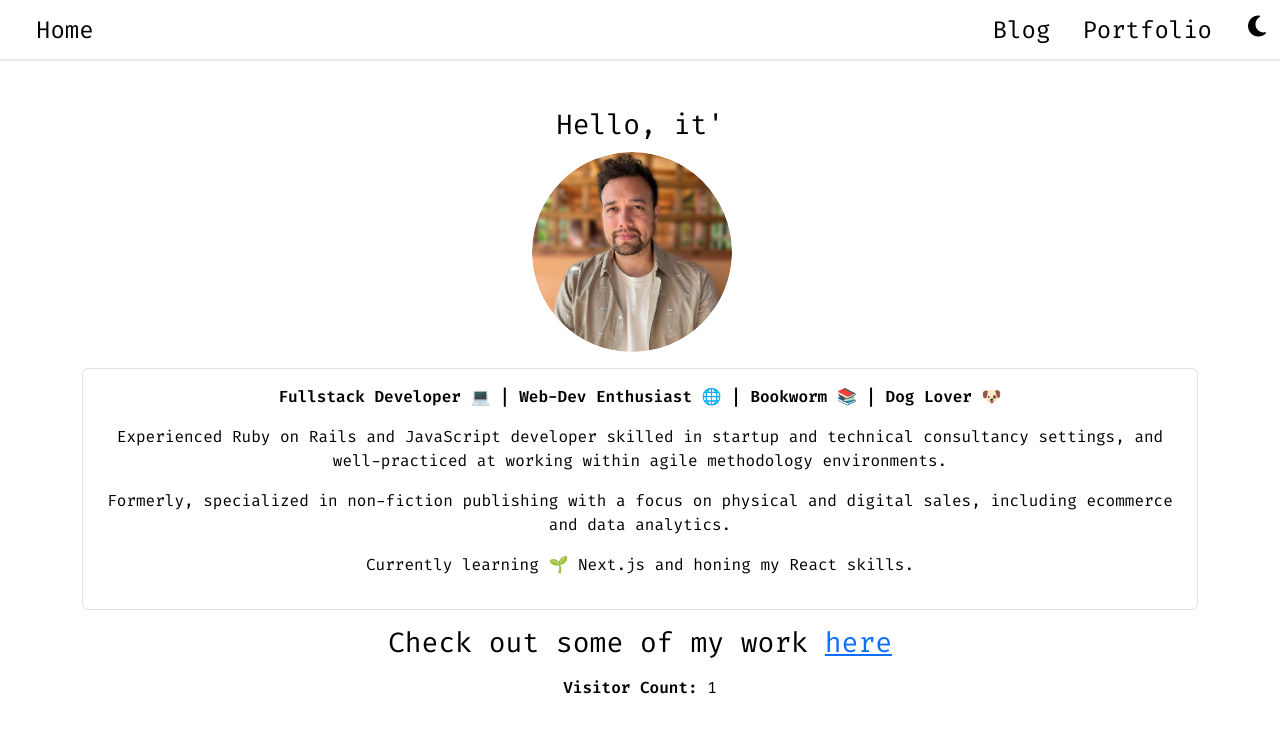
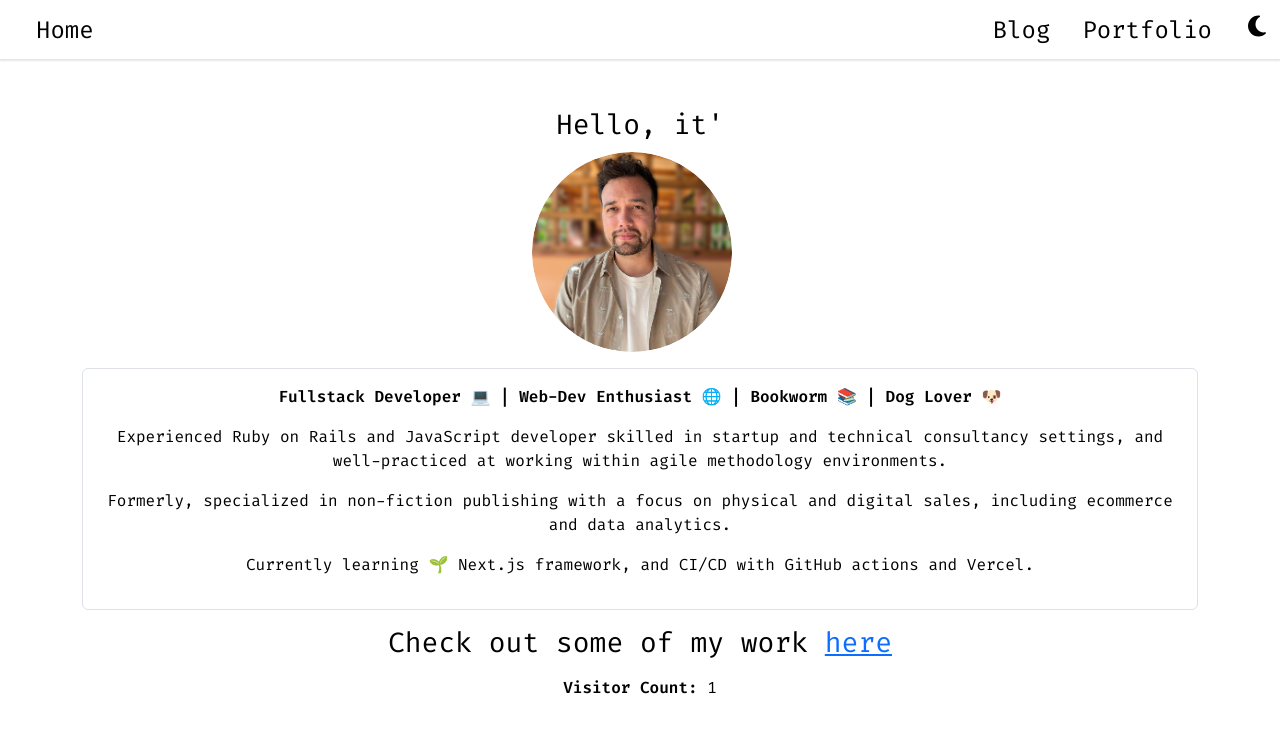
Before and after one commit to lambley/portfolio, a Next.js app: page / in a window 1280 px wide. Shown: the top 732 px of the page. Built offline with nearby package versions, Linux system fonts and the light colour scheme.

Commit message:
update description

```diff
--- a/src/pages/index.tsx
+++ b/src/pages/index.tsx
@@ -56,7 +56,7 @@ const HomePage = (): JSX.Element => {
             physical and digital sales, including ecommerce and data analytics.
           </p>
           <p className="text-center">
-            Currently learning 🌱 Next.js and honing my React skills.
+            Currently learning 🌱 Next.js framework, and CI/CD with GitHub actions and Vercel.
           </p>
         </div>
       </div>
```
